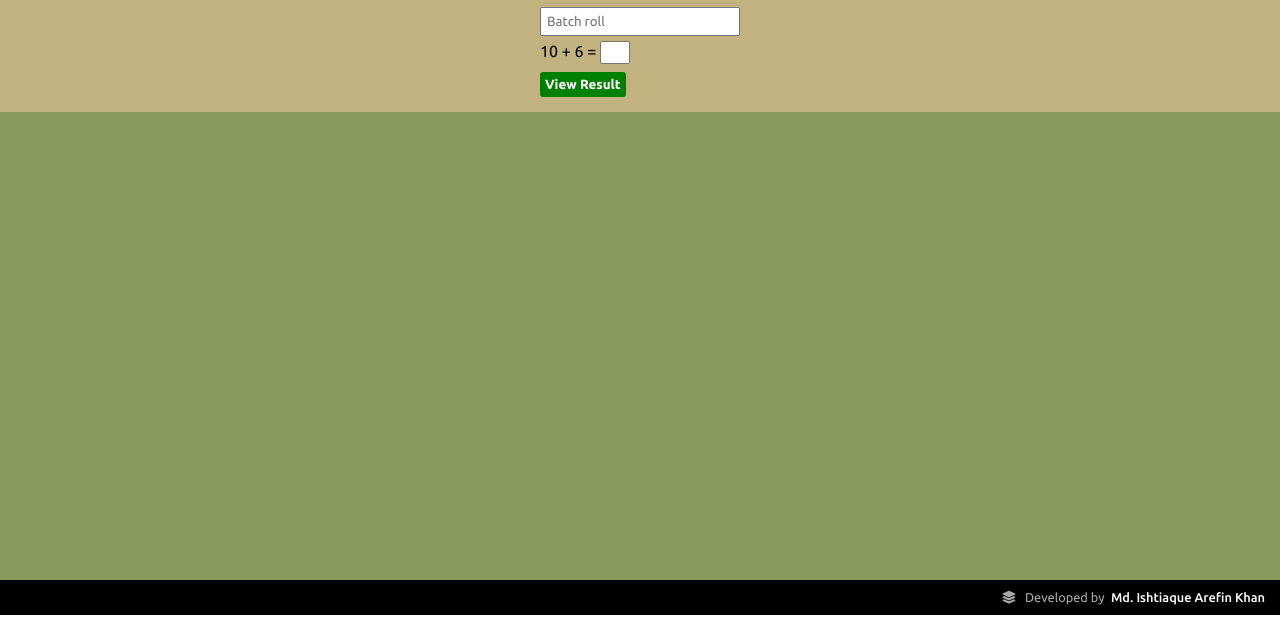
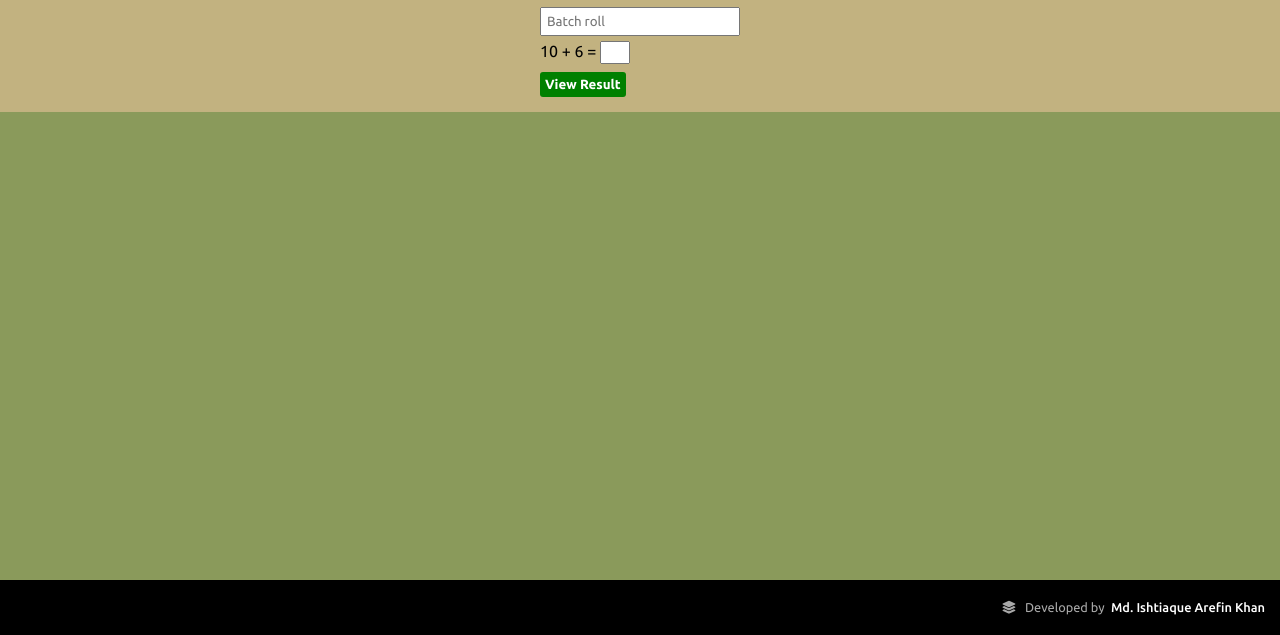
Before and after one commit to english-aid/result-template, a plain HTML site: page index.html in a window 1280 px wide. Shown: the part 170-805 px from the top of the page. Drawn offline with Linux system fonts and the light colour scheme.

Commit message:
Update style.css

```diff
--- a/style.css
+++ b/style.css
@@ -204,7 +204,7 @@
 
 .footer-tail {
     width: 100%;
-    padding: 10px 15px;
+    padding: 20px 15px;
     background: #000;
 }
 
```
